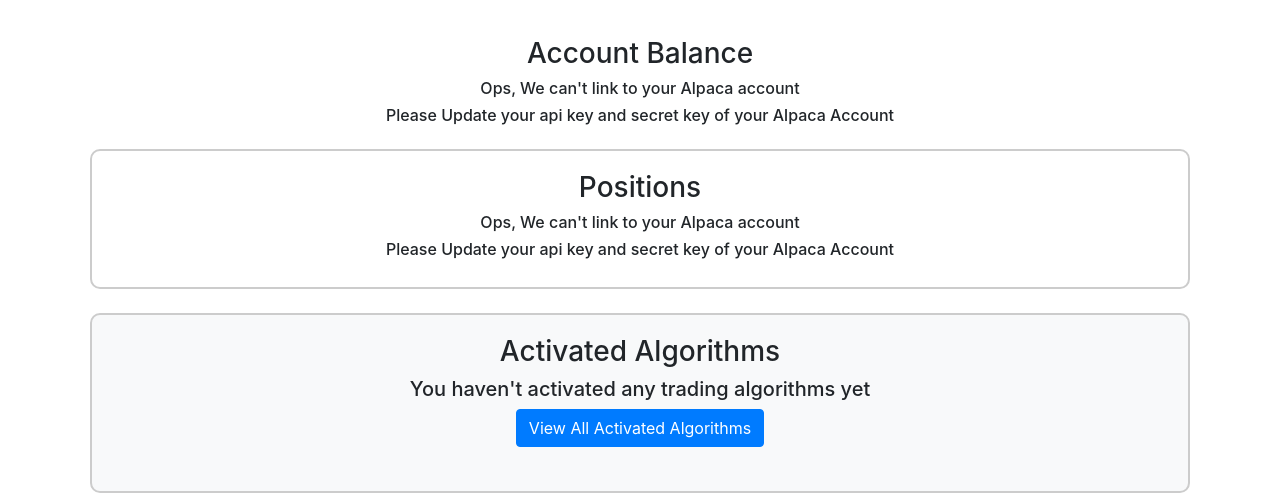
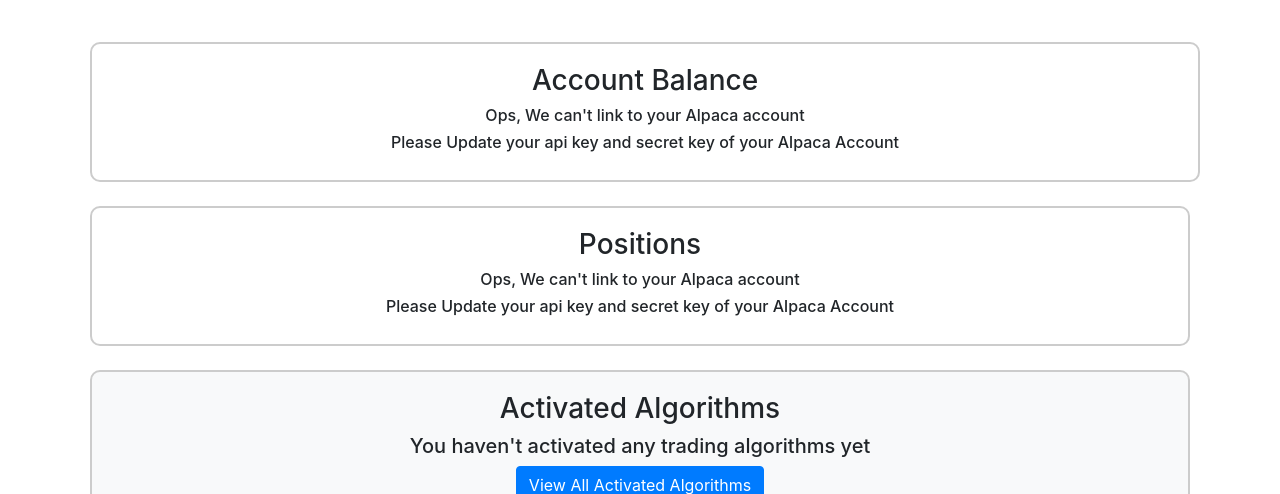
Before and after one commit to yongfu-lu/HODL, a Django app: template user/templates/user/dashboard.html in a window 1280 px wide. Shown: the part 56-550 px from the top of the page. Run offline with Django 4.2, Linux system fonts and the light colour scheme; the template is opened without the code that fills it, so the values that code supplies are empty; some libraries are stand-ins or nearby versions.

Commit message:
add border to account balance when alpaca account not linked

```diff
--- a/user/admin.py
+++ b/user/admin.py
@@ -10,7 +10,7 @@
 
 
 class TradeLogAdmin(admin.ModelAdmin):
-    list_display = ('id', 'user', 'trade_time', 'trade_type', 'algorithm_name')
+    list_display = ('id', 'user', 'trade_time', 'trade_type', 'stock_name', 'shares', 'algorithm_name')
 
 
 admin.site.register(ActivatedAlgorithm, ActivatedAlgorithmAdmin)
--- a/user/templates/user/dashboard.html
+++ b/user/templates/user/dashboard.html
@@ -40,7 +40,7 @@
         </div>
     </div>
     {%else%}
-    <div class="container text-center">
+    <div class="container text-center section-box">
         <h3>Account Balance</h3>
         <h6> Ops, We can't link to your Alpaca account</h6>
         <h6> Please Update your api key and secret key of your Alpaca Account</h6>
```
